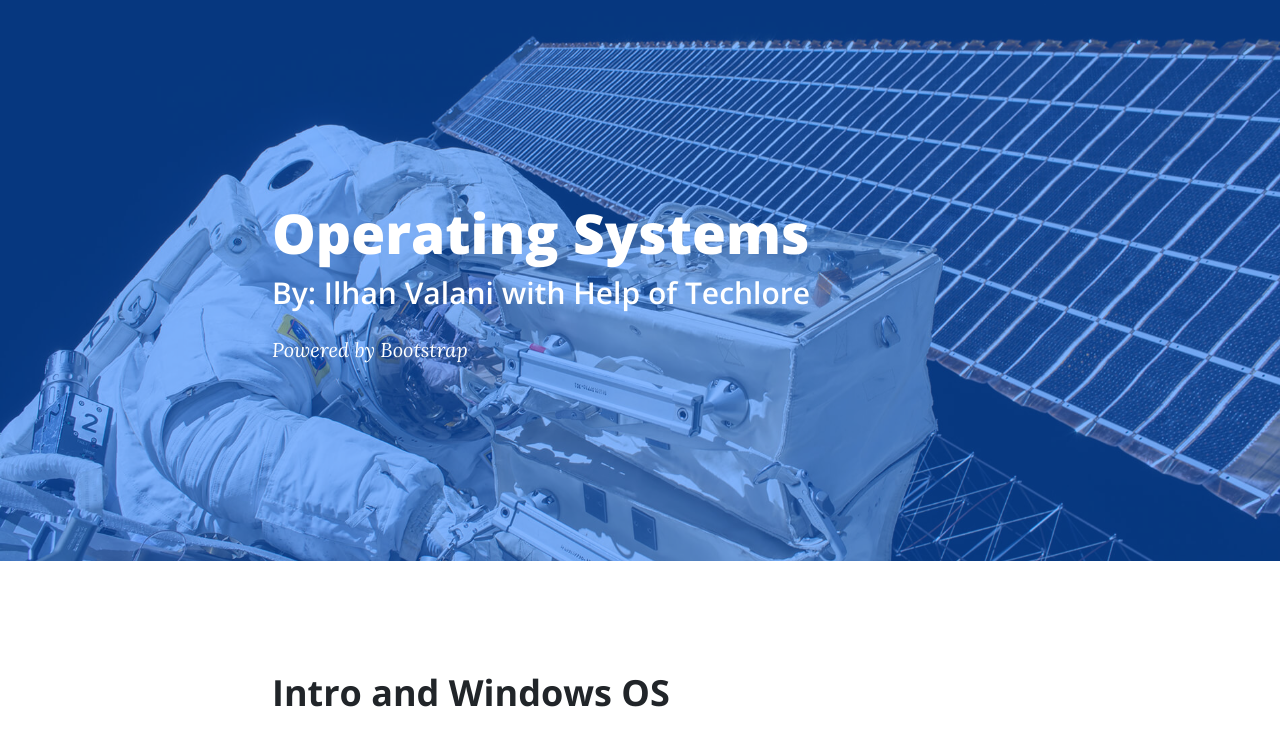
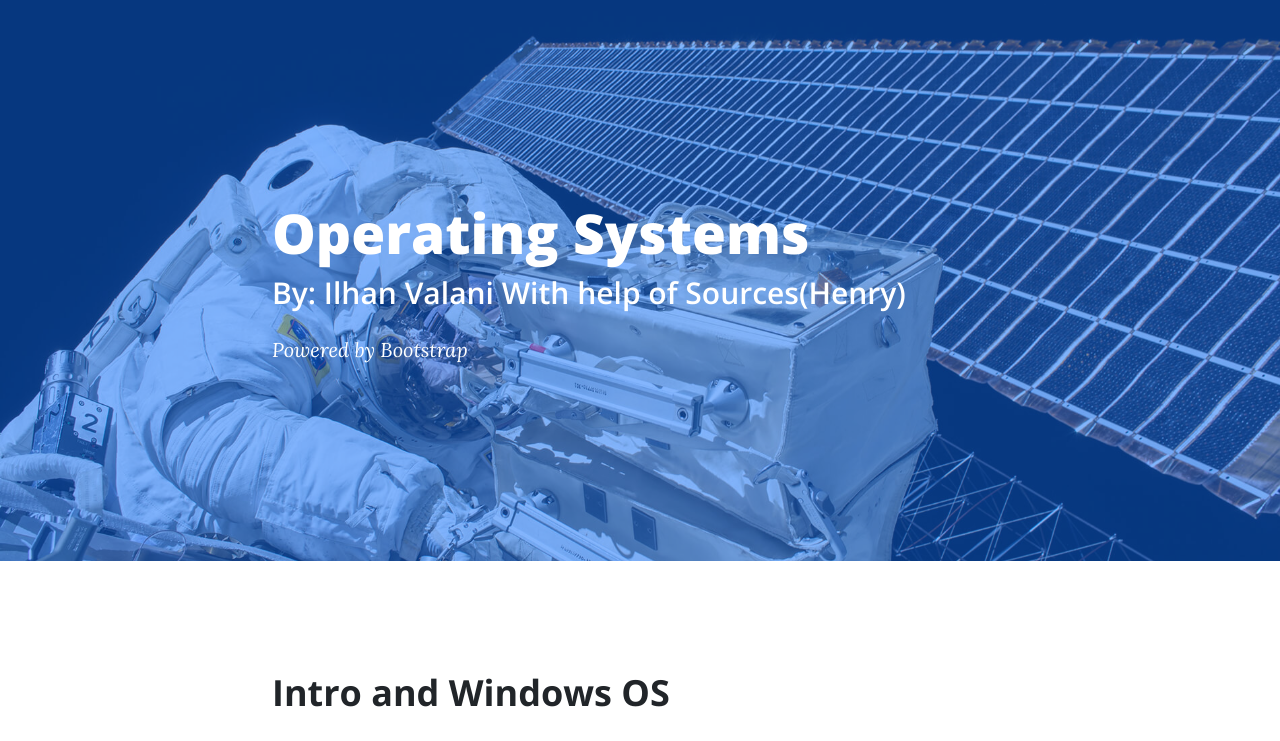
Before and after one commit to Racer098/OS, a plain HTML site: page index.html in a window 1280 px wide. Shown: the top 741 px of the page. Drawn offline with nearby package versions, Linux system fonts and the light colour scheme; files whose address does not match are found by name.

Commit message:
Update index.html

```diff
--- a/index.html
+++ b/index.html
@@ -20,7 +20,7 @@
                 <div class="col-md-10 col-lg-8 mx-auto position-relative">
                     <div class="post-heading">
                         <h1>Operating Systems</h1>
-                        <h2 class="subheading">By: Ilhan Valani with Help of Techlore</h2><span class="meta">Powered by&nbsp;<a href="#">Bootstrap</a>&nbsp;</span>
+                        <h2 class="subheading">By: Ilhan Valani With help of Sources(Henry)</h2><span class="meta">Powered by&nbsp;<a href="#">Bootstrap</a>&nbsp;</span>
                     </div>
                 </div>
             </div>
```
